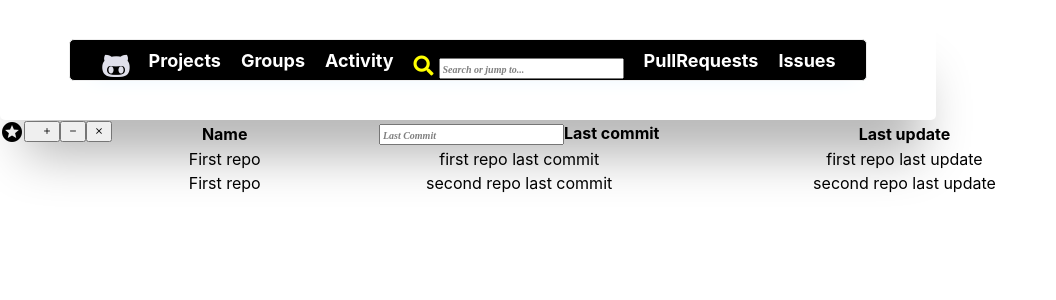
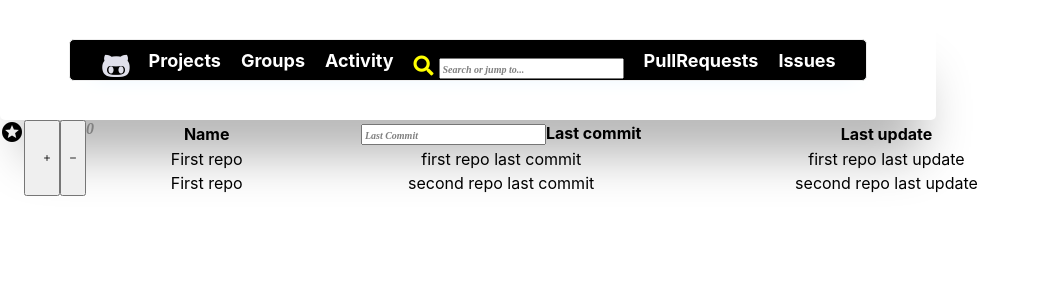
Before and after one commit to Natanagar/getrepo, a React (Create React App) app: page / in a window 1280 px wide. Shown: the top 300 px of the page, without its empty margins (0-1056 px from the left). Built offline with nearby package versions, Linux system fonts and the light colour scheme.

Commit message:
event debugging

```diff
--- a/src/components/Content.js
+++ b/src/components/Content.js
@@ -13,7 +13,7 @@ export default class Content extends Component {
         <table>
           <tr>
             <th
-            onclick={getDataFromTable}
+            onClick={getDataFromTable}
             >
             Name
             </th>
--- a/src/components/Header.js
+++ b/src/components/Header.js
@@ -17,9 +17,9 @@ export default class Header extends Component {
               </logo>
 
             </li>
-            <li><a href="#">Projects</a></li>
-            <li><a href="#">Groups</a></li>
-            <li><a href="#">Activity</a></li>
+            <li><a href="/some/valid/url">Projects</a></li>
+            <li><a href="/some/valid/url">Groups</a></li>
+            <li><a href="/some/valid/url">Activity</a></li>
             <li className="search">
               <span style={{
                   fontSize:"20px",
@@ -30,8 +30,8 @@ export default class Header extends Component {
               </span>
               <input type="text" placeholder="Search or jump to..."></input>
             </li>
-            <li><a href='#'>PullRequests</a></li>
-            <li><a href="#">Issues</a></li>
+            <li><a href='/some/valid/url'>PullRequests</a></li>
+            <li><a href="/some/valid/url">Issues</a></li>
           </ul>
       </nav>
     )
--- a/src/components/counter/Counter.js
+++ b/src/components/counter/Counter.js
@@ -3,43 +3,62 @@ import Star from "./Star"
 class Counter extends Component{
     constructor(props){
         super(props)
+        this.increment = this.increment.bind(this)
+        this.decrement = this.decrement.bind(this)
     }
     state = {
-        addRating : 0,
-        minusRating : 0
+        increment : {
+            amout : 1
+        },
+        decrement : {
+            amount : 1
+        },
+        counter: 0
     }
-    addRating = event => {
+    increment = () => {
         console.log("Plus")
     }
-    minusRating = event => {
+    decrement = () => {
         console.log("Minus")
     }
 
     render(){
+        console.log(this.decrement)
+        const { counter } = this.state
+
         return(
             <div className="Counter">
             <Star
-            onclick={()=>(console.log('Stars'))}
+            onClick={()=>(console.log('Stars'))}
             />
-            <div className="Buttons">
-            <button><i
-            style={{
-                fontSize: "10px",
-                paddingLeft: '10px'
-            }}
-            className="material-icons">add</i></button>
-            <button>
-                <i
-                style={{
-                    fontSize: "10px"
+            <button
+            onClick={this.increment}
+            >
+                <i style={{
+                    fontSize: "10px",
+                    paddingLeft: '10px'
                 }}
-                className="material-icons">remove</i></button>
-            <button><i
-            style={{
+                className="material-icons"
+
+                >add</i>
+            </button>
+            <button
+            onClick={this.decrement}
+            ><i style={{
                 fontSize: "10px"
             }}
-            className="material-icons">clear</i></button>
-            </div>
+            className="material-icons"
+            >remove</i>
+            </button>
+            <div
+            style={{
+                fontSize: "16px",
+                color: 'grey',
+                fontFamily: 'Noto Serif TC',
+                fontWeight: 'bold',
+                fontStyle: 'oblique'
+            }}
+            >{counter}</div>
             </div>
         )
     }
```
